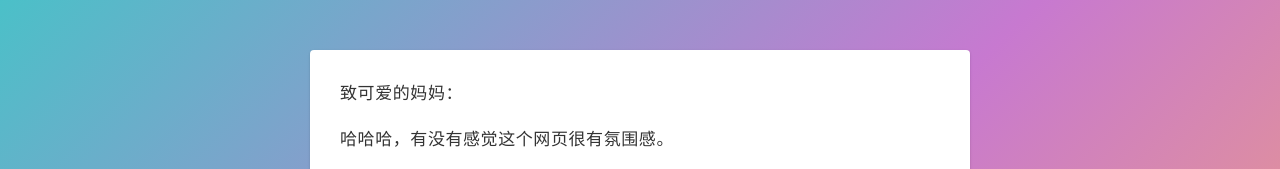
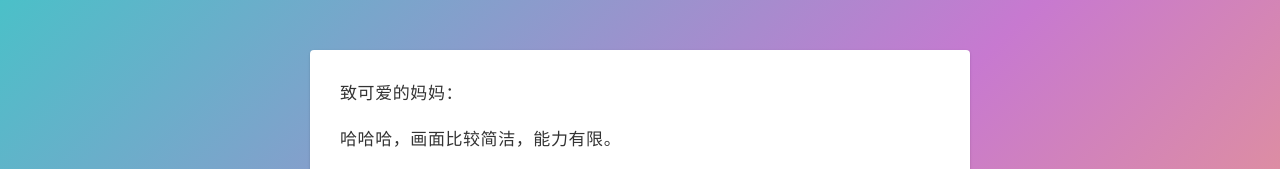
Before and after one commit to hellohehai/re, a plain HTML site: page index.html in a window 1280 px wide. Shown: the top 169 px of the page. Drawn offline with Linux system fonts and the light colour scheme.

Commit message:
Update index.html

```diff
--- a/index.html
+++ b/index.html
@@ -46,7 +46,7 @@
   <body>
     <div class="box">
       <div>致可爱的妈妈：</div>
-      <p>哈哈哈，有没有感觉这个网页很有氛围感。</p>
+      <p>哈哈哈，画面比较简洁，能力有限。</p>
       <p>
         一直以来，都是你和爸爸给我们这些孩子过生日，可你们并不在意自己的生日。
       </p>
```
